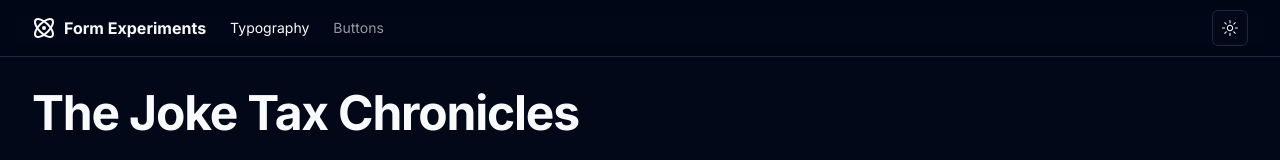
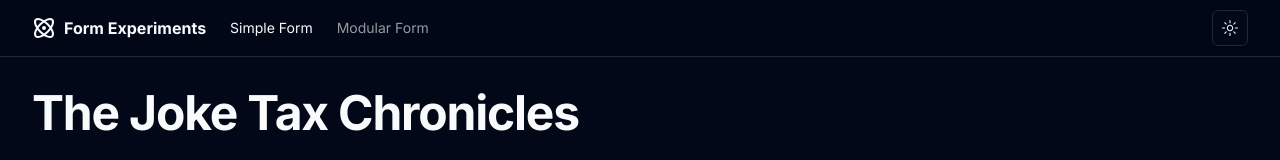
Before and after one commit to nareshbhatia/form-experiments, a React (Vite) app: page / in a window 1280 px wide. Shown: the top 160 px of the page. Built offline with nearby package versions, Linux system fonts and the light colour scheme.

Commit message:
change route paths

```diff
--- a/src/app/routes/buttons/route.tsx
+++ b/src/app/routes/modular-form/route.tsx
@@ -1,7 +1,7 @@
 import { Icons } from '@/components/Icons';
 import { Button } from '@/components/ui/button';
 
-export function ButtonsPage() {
+export function ModularFormPage() {
   return (
     <div className="container flex-1">
       <main className="flex flex-col gap-8 py-8">
--- a/src/app/routes/typography/route.tsx
+++ b/src/app/routes/simple-form/route.tsx
@@ -1,4 +1,4 @@
-export function TypographyPage() {
+export function SimpleFormPage() {
   return (
     <div className="container flex-1">
       <main className="py-8">
--- a/src/config/RoutePath.ts
+++ b/src/config/RoutePath.ts
@@ -1,4 +1,4 @@
 export enum RoutePath {
-  Typography = '/',
-  Buttons = '/buttons',
+  SimpleForm = '/',
+  ModularForm = '/modular-form',
 }
--- a/src/config/main-nav.ts
+++ b/src/config/main-nav.ts
@@ -7,11 +7,11 @@ export interface NavItem {
 
 export const mainNavItems: NavItem[] = [
   {
-    title: 'Typography',
-    href: RoutePath.Typography,
+    title: 'Simple Form',
+    href: RoutePath.SimpleForm,
   },
   {
-    title: 'Buttons',
-    href: RoutePath.Buttons,
+    title: 'Modular Form',
+    href: RoutePath.ModularForm,
   },
 ];
```
Also changed, not shown: src/routes.tsx (+6 -6 lines).
